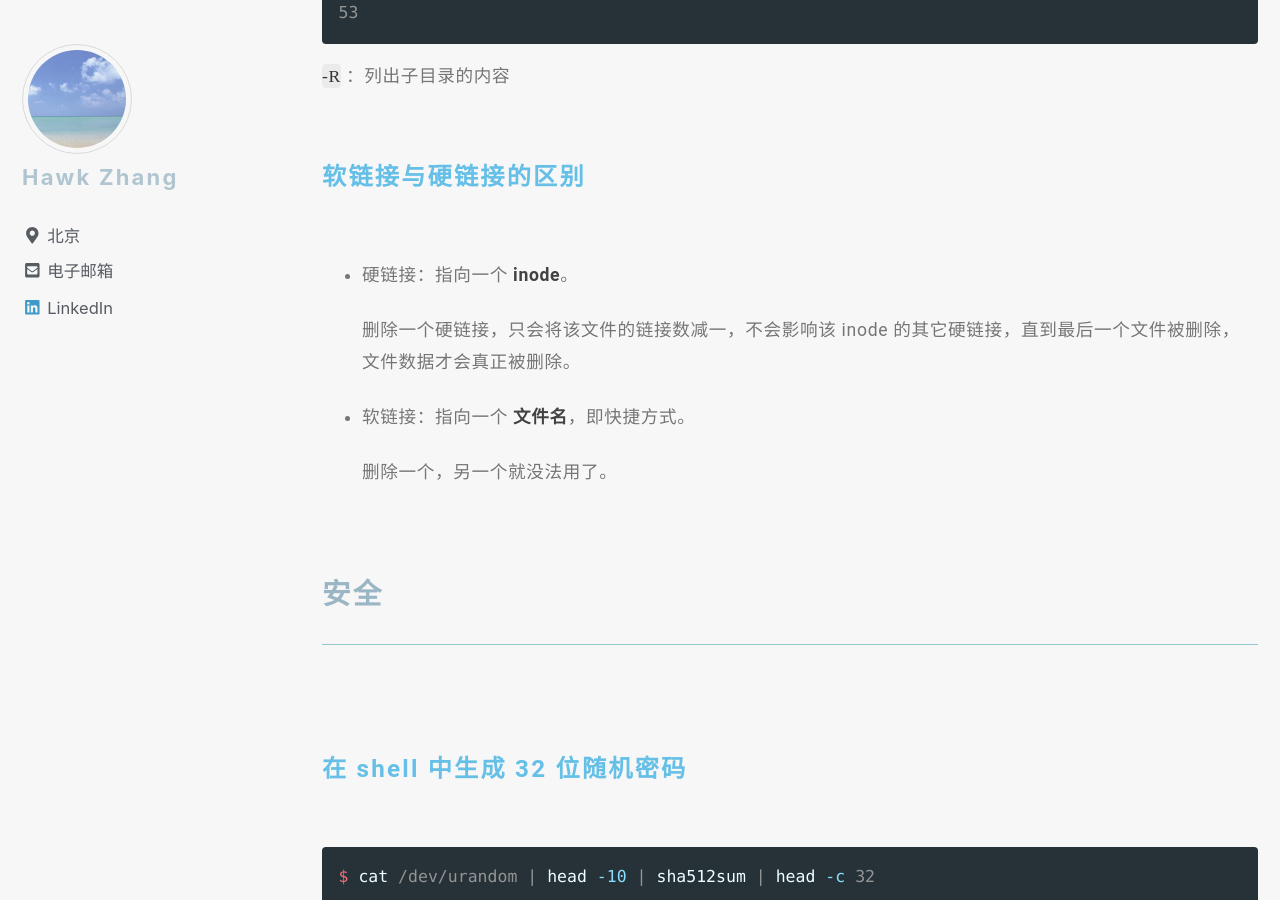
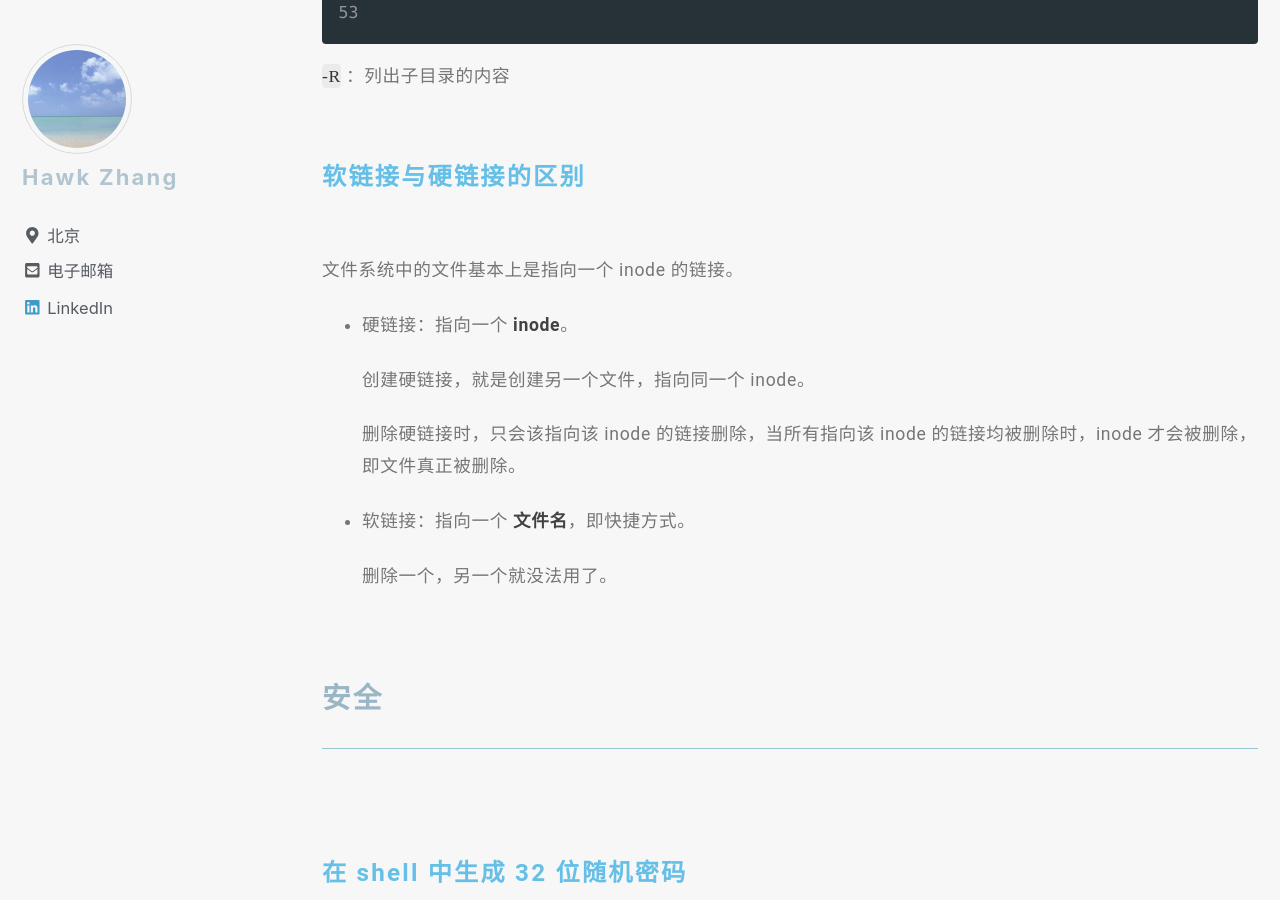
Before and after one commit to narru888/linotes_note, a Jekyll site: the page built from _posts/devop/2017-05-01-interview.md, in a window 1280 px wide and 900 px high, scrolled down 6107 px. Built offline with Jekyll 4.4.1, drawn with Linux system fonts in a browser that asks for light colours; nearby versions of some CDN libraries; a script that is not in the unit is left out.

Commit message:
update on 2018-12-07 20:09:01 CST

```diff
--- a/_posts/devop/2017-05-01-interview.md
+++ b/_posts/devop/2017-05-01-interview.md
@@ -211,9 +211,15 @@ $ sudo ls -lR /var/log/ | grep "^-" | wc -l
 
 #### 软链接与硬链接的区别
 
+文件系统中的文件基本上是指向一个 inode 的链接。
+
+
+
 * 硬链接：指向一个 **inode**。
 
-	删除一个硬链接，只会将该文件的链接数减一，不会影响该 inode 的其它硬链接，直到最后一个文件被删除，文件数据才会真正被删除。
+	创建硬链接，就是创建另一个文件，指向同一个 inode。
+
+	删除硬链接时，只会该指向该 inode 的链接删除，当所有指向该 inode 的链接均被删除时，inode 才会被删除，即文件真正被删除。
 
 * 软链接：指向一个 **文件名**，即快捷方式。
 
```
